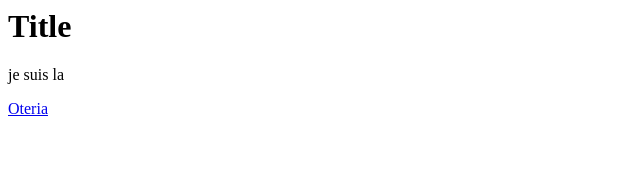
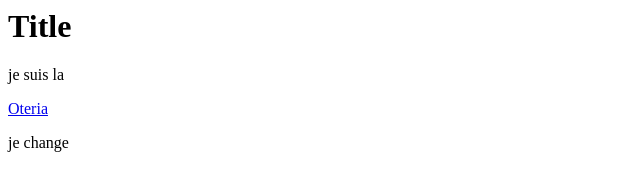
Before and after one commit to Jason1999b/Test, a plain HTML site: page Index.html in a window 1280 px wide. Shown: the full height of the page, 0-640 px from the left. Drawn offline with Linux system fonts and the light colour scheme.

Commit message:
Update Index.html

```diff
--- a/Index.html
+++ b/Index.html
@@ -1,3 +1,4 @@
 <h1>Title</h1>
 <p>je suis la</p>
 <a href="https://www.oteria.fr/">Oteria</a>
+<p>je change</p>
```
